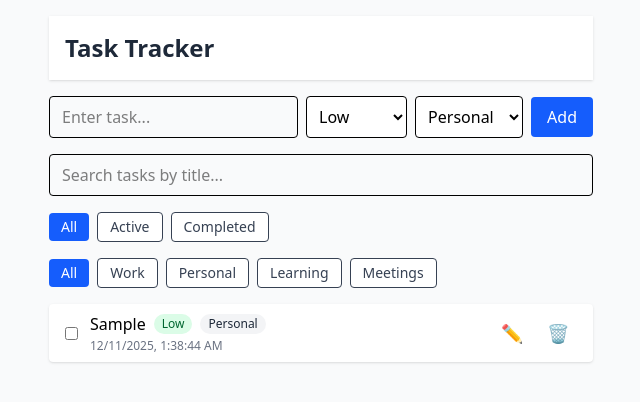
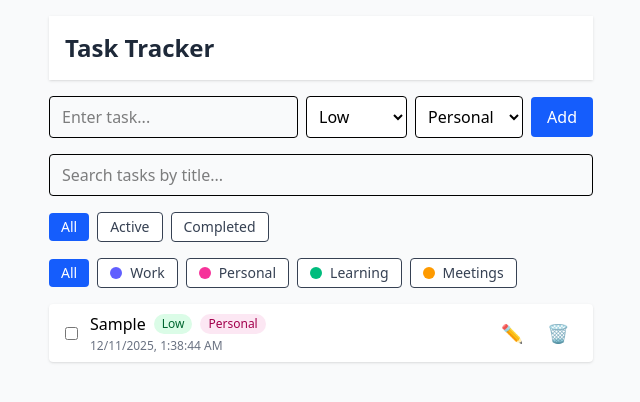
Before and after one commit to rupesh-ranjan/TaskTracker, a React app: page / in a window 1280 px wide. Both pictures are taken after typing "Sample" into the empty fields and a click on the button "Add". Shown: the top 402 px of the page, without its empty margins (319-959 px from the left). Built offline with nearby package versions, Linux system fonts and the light colour scheme; the HTML template or start-up script is replaced by a standard one.

Commit message:
category color style added

```diff
--- a/src/components/CategoryFilter.jsx
+++ b/src/components/CategoryFilter.jsx
@@ -1,5 +1,5 @@
 import { useSelector, useDispatch } from "react-redux";
-import { CATEGORIES } from "../constants/index.js";
+import { CATEGORIES, CATEGORY_STYLES } from "../constants/index.js";
 import { setCategoryFilter } from "../features/tasks/tasksSlice.js";
 
 export default function CategoryFilter() {
@@ -22,18 +22,23 @@ export default function CategoryFilter() {
 
             {CATEGORIES.map((c) => {
                 const active = current === c.value;
+                const meta = CATEGORY_STYLES[c.value] || {
+                    bg: "bg-gray-100",
+                    dot: "bg-gray-500",
+                };
                 return (
                     <button
                         key={c.value}
                         onClick={() => dispatch(setCategoryFilter(c.value))}
-                        className={`px-3 py-1 rounded text-sm ${
+                        className={`px-3 py-1 rounded text-sm flex items-center gap-2 ${
                             active
                                 ? "bg-blue-600 text-white"
                                 : "bg-white border text-gray-700"
                         }`}
                         aria-pressed={active}
                     >
-                        {c.label}
+                        <span className={`w-3 h-3 rounded-full ${meta.dot}`} />
+                        <span>{c.label}</span>
                     </button>
                 );
             })}
--- a/src/components/TaskItem.jsx
+++ b/src/components/TaskItem.jsx
@@ -2,12 +2,22 @@ import { useState } from "react";
 import { useDispatch } from "react-redux";
 import { toggleTask, deleteTask } from "../features/tasks/tasksSlice.js";
 import PriorityBadge from "./PriorityBadge.jsx";
-import { CATEGORIES } from "../constants/index.js";
+import { CATEGORIES, CATEGORY_STYLES } from "../constants/index.js";
 import EditTaskModal from "./EditTaskModal.jsx";
 
 export default function TaskItem({ task }) {
     const dispatch = useDispatch();
     const [open, setOpen] = useState(false);
+
+    const catMeta = CATEGORY_STYLES[task.category] || {
+        bg: "bg-gray-100",
+        text: "text-gray-800",
+    };
+    const catLabel = (
+        CATEGORIES.find((c) => c.value === task.category) || {
+            label: "Personal",
+        }
+    ).label;
 
     return (
         <>
@@ -33,14 +43,10 @@ export default function TaskItem({ task }) {
 
                             <PriorityBadge priority={task.priority} />
 
-                            <span className="px-2 py-0.5 text-xs rounded-full bg-gray-100 text-gray-800">
-                                {
-                                    (
-                                        CATEGORIES.find(
-                                            (c) => c.value === task.category
-                                        ) || { label: "Personal" }
-                                    ).label
-                                }
+                            <span
+                                className={`px-2 py-0.5 text-xs rounded-full ${catMeta.bg} ${catMeta.text}`}
+                            >
+                                {catLabel}
                             </span>
                         </div>
 
@@ -60,7 +66,7 @@ export default function TaskItem({ task }) {
 
                     <button
                         onClick={() => dispatch(deleteTask(task.id))}
-                        className="text-red-600 text-lg  px-2 py-1"
+                        className="text-red-600 text-lg px-2 py-1"
                     >
                         🗑️
                     </button>
--- a/src/constants/index.js
+++ b/src/constants/index.js
@@ -24,3 +24,23 @@ export const CATEGORIES = [
     { value: "learning", label: "Learning" },
     { value: "meetings", label: "Meetings" },
 ];
+
+export const CATEGORY_STYLES = {
+    work: {
+        bg: "bg-indigo-100",
+        text: "text-indigo-800",
+        dot: "bg-indigo-500",
+    },
+    personal: { bg: "bg-pink-100", text: "text-pink-800", dot: "bg-pink-500" },
+    learning: {
+        bg: "bg-emerald-100",
+        text: "text-emerald-800",
+        dot: "bg-emerald-500",
+    },
+    meetings: {
+        bg: "bg-amber-100",
+        text: "text-amber-800",
+        dot: "bg-amber-500",
+    },
+    chores: { bg: "bg-sky-100", text: "text-sky-800", dot: "bg-sky-500" },
+};
```
